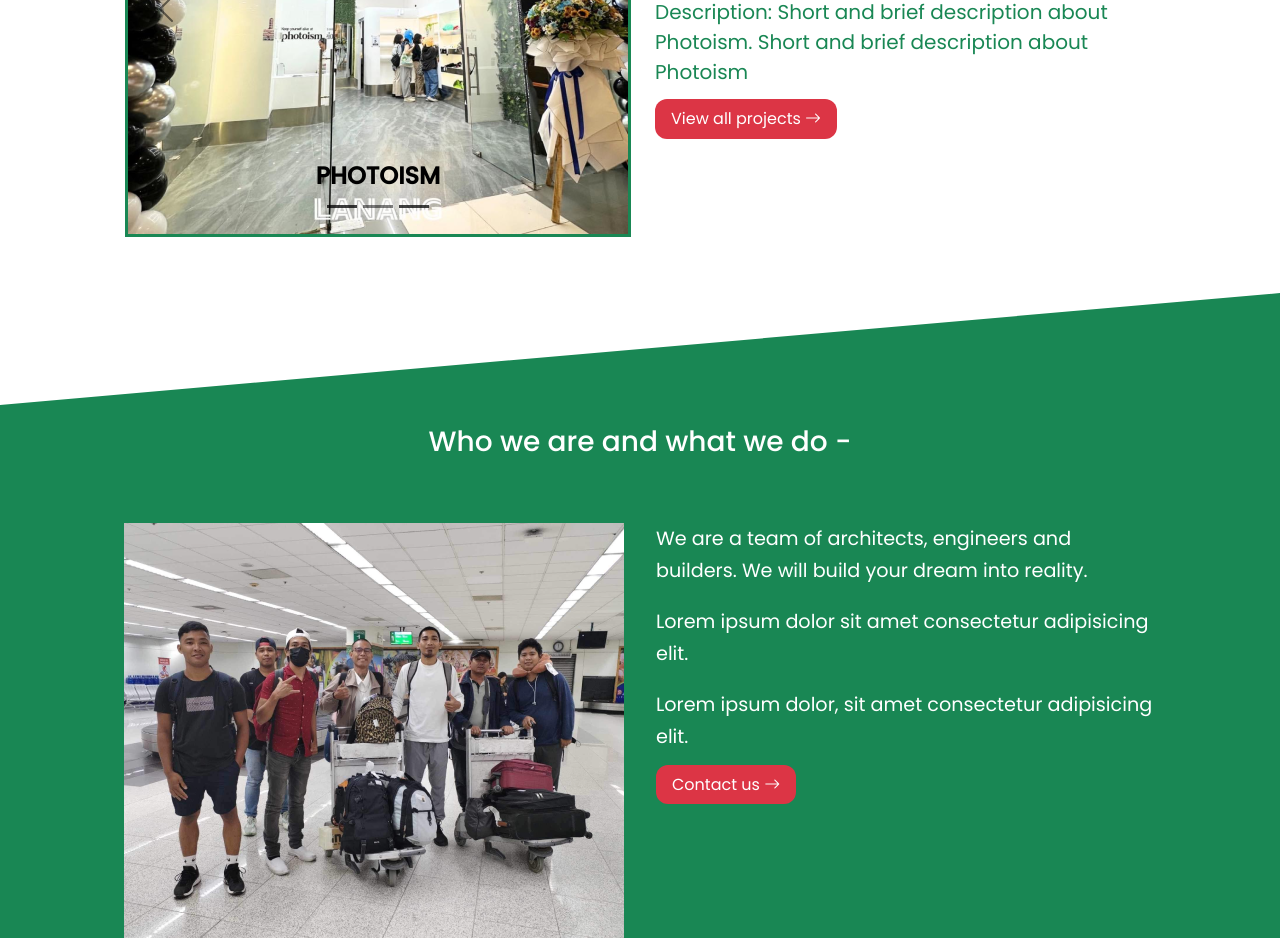
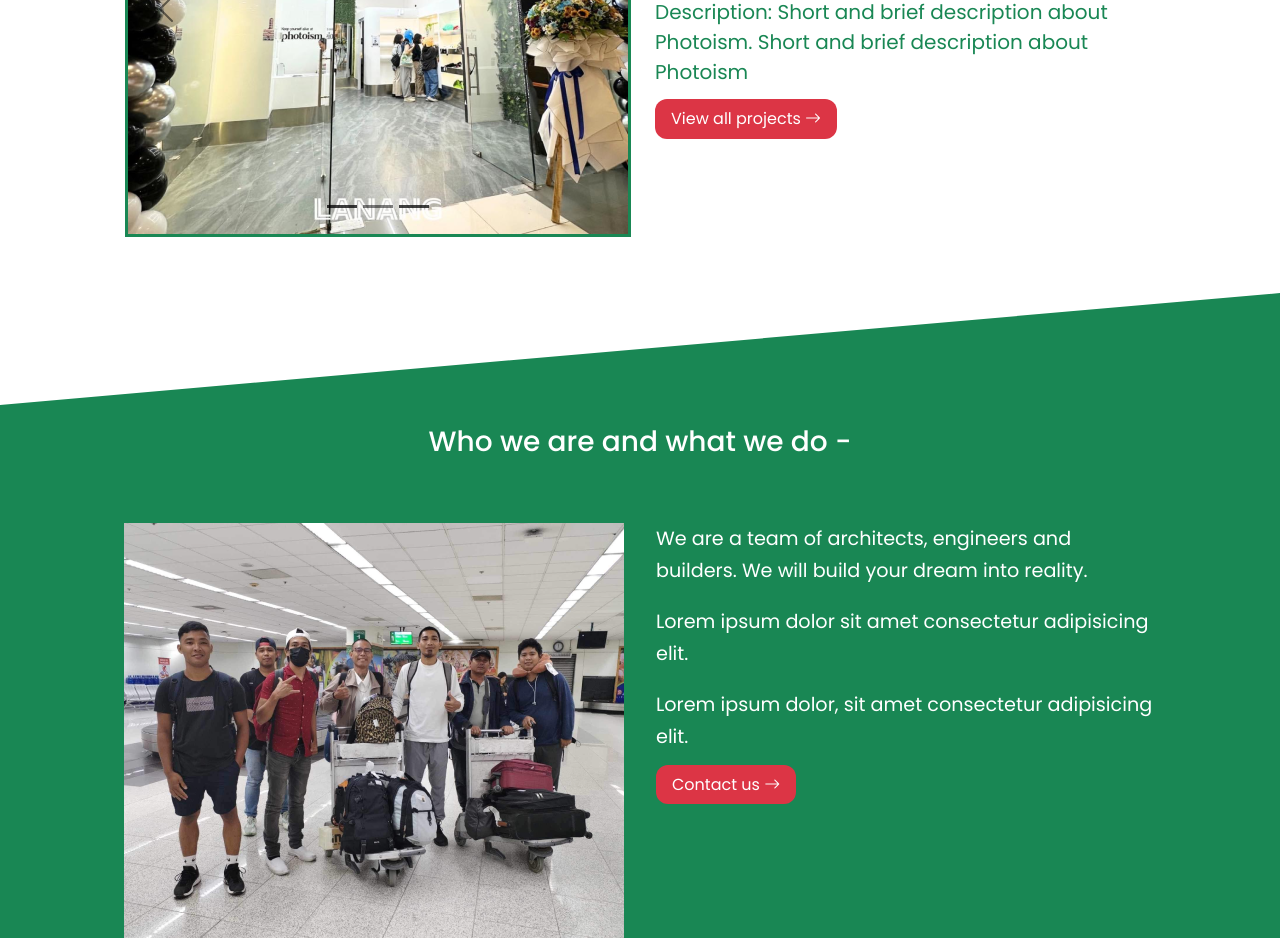
Before and after one commit to richard-geroka/HME-Project, a React (Vite) app in the folder client/: page / in a window 1280 px wide. Shown: the part 1560-2498 px from the top of the page. Built offline with nearby package versions, Linux system fonts and the light colour scheme.

Commit message:
Update project section on main page carousel and remove description

```diff
--- a/client/src/pages/main/ProjectsSection.jsx
+++ b/client/src/pages/main/ProjectsSection.jsx
@@ -23,21 +23,12 @@ const ProjectsSection = () => {
             >
               <Carousel.Item>
                 <Image src={photoism} fluid />
-                <CarouselCaption>
-                  <p className="fs-4 fw-bold">PHOTOISM</p>
-                </CarouselCaption>
               </Carousel.Item>
               <Carousel.Item>
                 <Image src={photoismtwo} fluid />
-                <CarouselCaption>
-                  <p className="fs-4 fw-bold">PHOTOISM</p>
-                </CarouselCaption>
               </Carousel.Item>
               <Carousel.Item>
                 <Image src={photoismthree} fluid />
-                <CarouselCaption>
-                  <p className="fs-4 fw-bold">PHOTOISM</p>
-                </CarouselCaption>
               </Carousel.Item>
             </Carousel>
             <div className="main-page-project-text d-flex flex-column gap-1 justify-content-start align-items-start">
```
